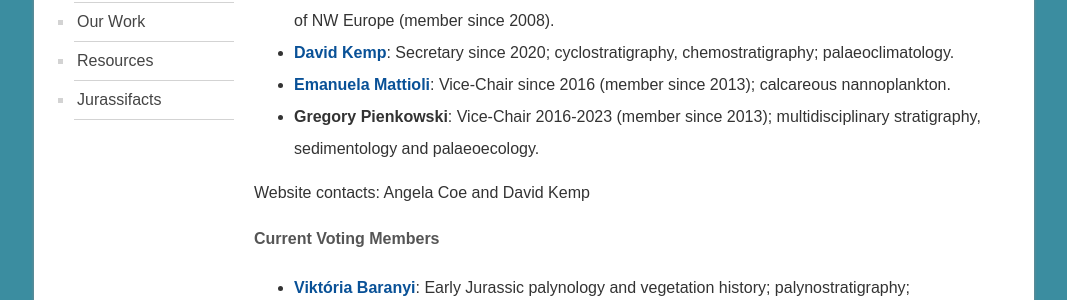
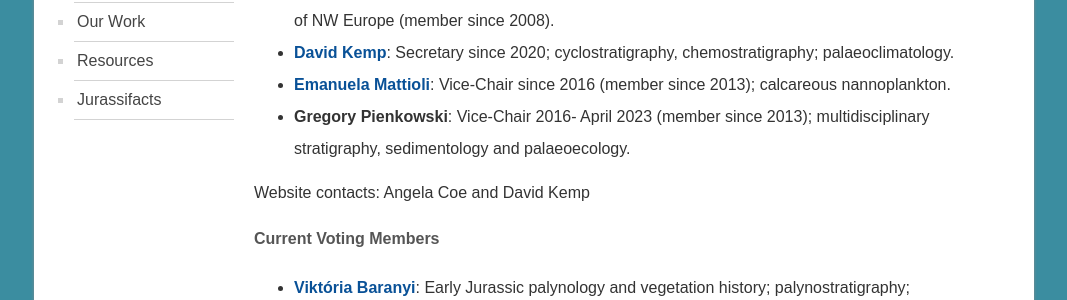
Before and after one commit to i-c-stratigraphy/subcommission-jurassic, a Jekyll site: the page built from pages/members.md, in a window 1280 px wide. Shown: the part 568-868 px from the top of the page, without its empty margins (106-1173 px from the left). Built offline with Jekyll 4.4.1, drawn with Linux system fonts in a browser that asks for light colours.

Commit message:
Update members.md

```diff
--- a/pages/members.md
+++ b/pages/members.md
@@ -9,7 +9,7 @@ permalink: /members
 * **[Angela Coe](http://www.open.ac.uk/people/alc8#tab1)**: Chair since 2020 (secretary 2013-2020); chemostratigraphy; sequence stratigraphy; palaeoclimatology; influence of environmental change on biota; regional geology of the Late Jurassic of NW Europe (member since 2008).
 * **[David Kemp](https://www.researchgate.net/profile/David_Kemp4)**: Secretary since 2020; cyclostratigraphy, chemostratigraphy; palaeoclimatology.
 * **[Emanuela Mattioli](http://lgltpe.ens-lyon.fr/ressources/pages-perso/MATTIOLI%20Emanuela/)**: Vice-Chair since 2016 (member since 2013); calcareous nannoplankton.
-* **Gregory Pienkowski**: Vice-Chair 2016-2023 (member since 2013); multidisciplinary stratigraphy, sedimentology and palaeoecology.
+* **Gregory Pienkowski**: Vice-Chair 2016- April 2023 (member since 2013); multidisciplinary stratigraphy, sedimentology and palaeoecology.
 
 Website contacts: Angela Coe and David Kemp
 
```
